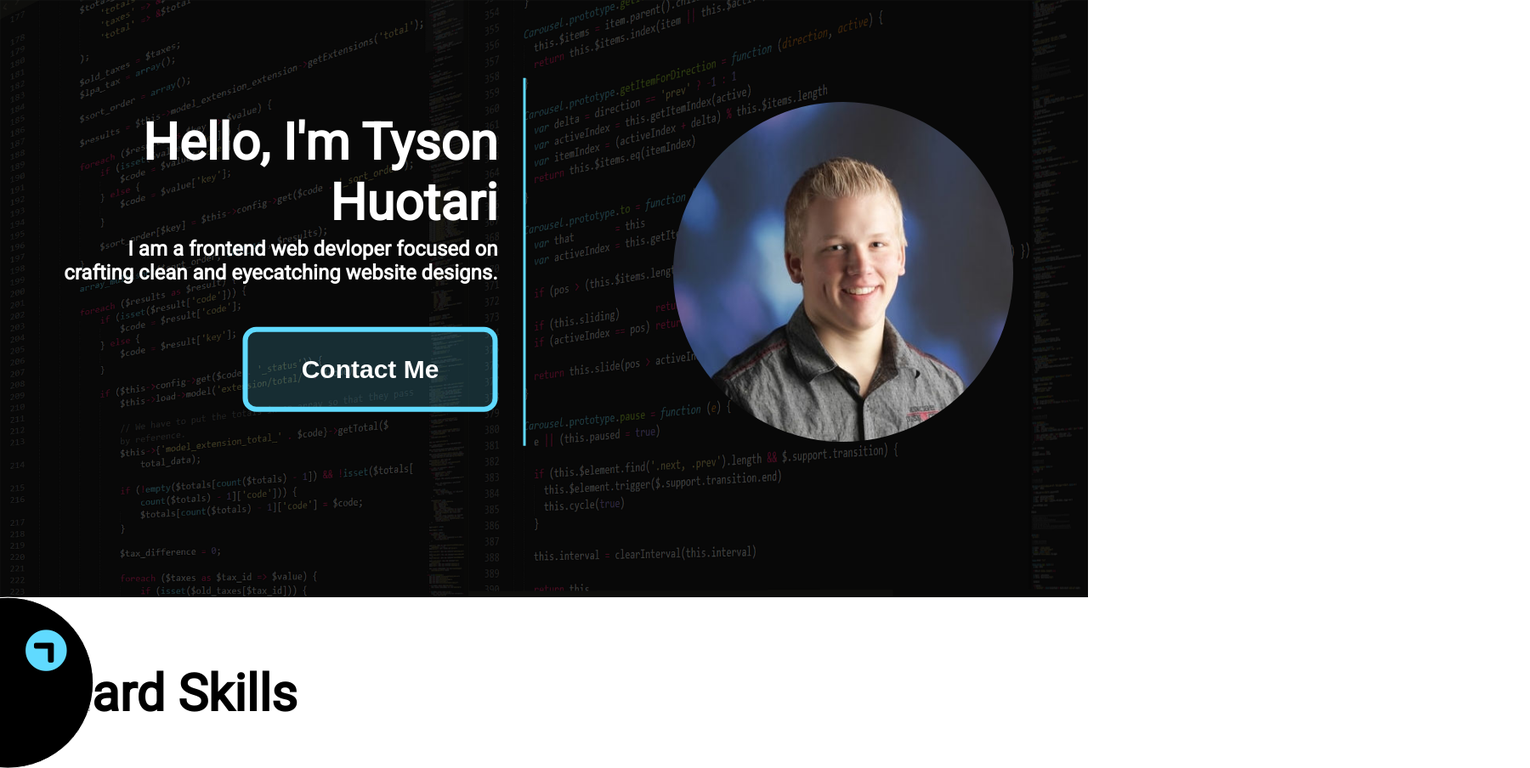
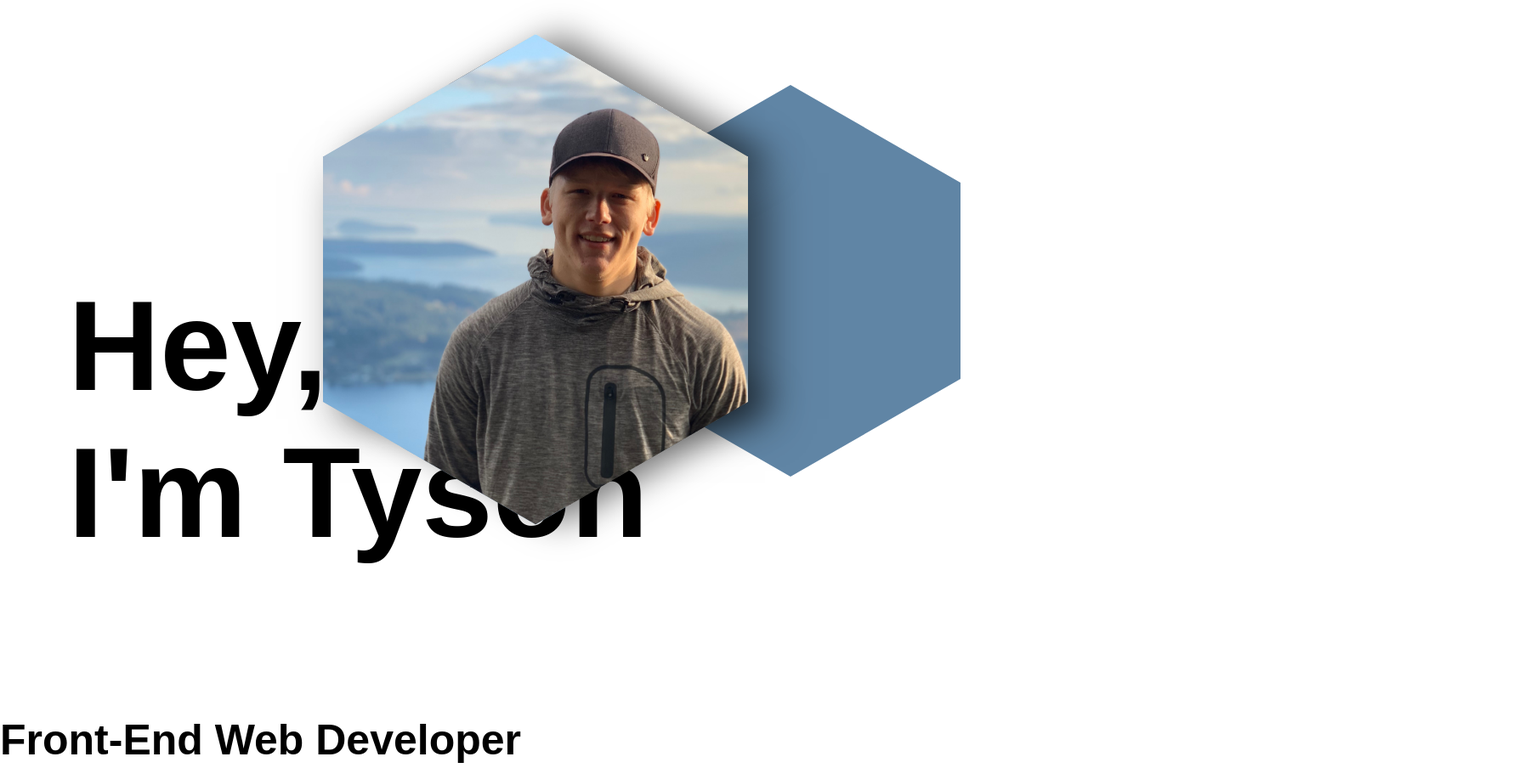
Before and after one commit to TysonH00t/Portfolio-Website, a plain HTML site: page index.html in a window 1280 px wide. Shown: the top 904 px of the page at 85% size, 1800 px wide, since content can reach past the window. Drawn offline with nearby package versions, Linux system fonts and the light colour scheme.

Commit message:
Creating new page

```diff
--- a/index.html
+++ b/index.html
@@ -1,53 +1,53 @@
 <!DOCTYPE html>
 <html>
-
   <head>
     <title>Portfolio Website</title>
-    <link href="https://fonts.googleapis.com/css?family=Roboto" rel="stylesheet">
-    <link rel="stylesheet" type="text/css" href="main.css">
-    <link rel="stylesheet" href="https://use.fontawesome.com/releases/v5.0.13/css/all.css" integrity="sha384-DNOHZ68U8hZfKXOrtjWvjxusGo9WQnrNx2sqG0tfsghAvtVlRW3tvkXWZh58N9jp"
-        crossorigin="anonymous">
-
+    <link
+      href="https://fonts.googleapis.com/css?family=Roboto"
+      rel="stylesheet"
+    />
+    <link rel="stylesheet" type="text/css" href="main.css" />
+    <link
+      rel="stylesheet"
+      href="https://use.fontawesome.com/releases/v5.0.13/css/all.css"
+      integrity="sha384-DNOHZ68U8hZfKXOrtjWvjxusGo9WQnrNx2sqG0tfsghAvtVlRW3tvkXWZh58N9jp"
+      crossorigin="anonymous"
+    />
   </head>
 
   <body>
-    <div id="menu">
-        <div id="menu-arrow">
-            <i class="fas fa-chevron-circle-down"></i>
+    <div class="body">
+        <div class="header-text">
+          <div class="header-h1">
+            <h1>Hey, <br />I'm Tyson</h1>
           </div>
-        <div id="menu-list">
-            <div id="menu-div-1" class="menu-div">
-                <span id="menu-icon-1" class="menu-icon">
-                    <i class="fas fa-laptop"></i>
-                </span>
-                <p>Skills</p>
+          <div class="header-gradient gradientScroll"></div>
         </div>
-            <div id="menu-div-2" class="menu-div">
-                <span id="menu-icon-2" class="menu-icon">
-                    <i class="fas fa-list"></i>
-                </span>
-                <p>Timeline</p>
-            </div>
-            <div id="menu-div-3" class="menu-div">
-                <span id="menu-icon-3" class="menu-icon">
-                    <i class="fas fa-address-book"></i>
-                </span>
-                <p>Contact</p>
+        <div class="header-photo">
+          <div class="photo fadeInDown">
+            <div class="hexagonPhoto">
+              <div class="hexTop"></div>
+              <div class="hexBottom"></div>
             </div>
           </div>
+          <div class="background fadeInLeft">
+            <div class="hexagon"></div>
           </div>
-    <div id="main-photo">
-        <img src="code.png" id="background-photo">
-        <div id="banner-text">
-            <h1>Hello, I'm Tyson Huotari</h1>
+        </div>
+      <div class='description'>
+          <h2>Front-End Web Developer</h2>
+      </div>
+      <div class="spacer"></div>
+    </div>
+    <!-- <div id="main-photo">
+            <h1>Hey, I'm Tyson</h1>
             <h2>I am a frontend web devloper focused on crafting clean and eyecatching website designs.</h2>
             <button>Contact Me</button>
-        </div>
         <span id="portrait-photo">
             <img src="portrait-square.jpg">
         </span>
-    </div>
-    <div>
+    </div> -->
+    <!-- <div>
         <h3>Hard Skills</h3>
         <div id="hard-skill-names">
             <p>HTML&nbsp;
@@ -102,45 +102,9 @@
             </div>
 
         </div>
+    </div> -->
 
-        <br>
-        <br>
-        <br>
-        <br>
-        <br>
-        <br>
-        <br>
-        <br>
-        <br>
-        <br>
-        <br>
-        <br>
-        <br>
-        <br>
-        <br>
-        <br>
-        <br>
-        <br>
-        <br>
-        <br>
-        <br>
-    </div>
-
-
-
-
-
-
-
-
-
-
-
-
-
-
-    <script src="https://cdnjs.cloudflare.com/ajax/libs/jquery/3.3.1/jquery.min.js"></script>
+    <script src="https://ajax.googleapis.com/ajax/libs/jquery/3.4.1/jquery.min.js"></script>
     <script src="main.js"></script>
   </body>
-
 </html>
--- a/main.css
+++ b/main.css
@@ -1,258 +1,225 @@
-body{
-    font-family: 'Roboto', sans-serif;
- margin: 0px;
+body {
+  margin: 0;
+  font-family: Arial, Helvetica, sans-serif;
 }
 
-h3 {
-    font-size: 60px;
-    border-left: 5px solid #60daff;
-    margin-left: 40px;
-    padding-left: 20px;
-    height: 100px;
-    line-height: 100px;
+.spacer {
+  height: 2000px;
 }
 
-
-
-/*
-    == IMAGE DIV ==
-*/
-
-#mainphoto {
-    position: relative;
-    width: 100%;
+h1 {
+  font-size: 150px;
 }
 
-#background-photo {
-    width: 100%;
+h2 {
+  font-size: 50px;
 }
 
-#portrait-photo img{
-    opacity: 0;
-    width: 400px;
-    border-radius: 50%;
-    position: absolute;
-    top: 0%;
-    left: 90%;
-    transform: translate(-90%, -30%);
-    transition: 1.5s;
+.body {
+  width: 1800px;
+  margin: 0 auto;
+  display: grid;
+  grid-template-columns: repeat(12, 1fr);
+  grid-template-rows: repeat(2, 800px); */
 }
 
-.load-top {
-    opacity: 1 !important;
-    top: 30% !important;
+.header-text {
+  padding-left: 80px;
+  padding-top: 220px;
+  /* grid-column: col / span 2; */
+  grid-column-start: 1;
+  grid-column-end: 7;
+  position: relative;
 }
 
-.load-left {
-    opacity: 1 !important;
-    left: 0% !important;
+.header-photo {
+  /* grid-column: col 3 / span 2; */
+  grid-column-start: 7;
+  grid-column-end: 13;
 }
 
-#banner-text {
-    width: 40%;
-    position: absolute;
-    top: 25%;
-    left: 10%;
-    transform: translate(-10%, -25%);
-    text-align: right;
-    color: white;
-    padding-right: 30px;
-    border-right: 3px solid #60daff;
+.header-gradient {
+  position: absolute;
+  top: 300px;
+  right: 0;
+  width: 100%;
+  height: 400px;
+  background: linear-gradient(
+    to right,
+    rgba(255, 255, 255, 0) 0%,
+    rgba(255, 255, 255, 1) 8%,
+    rgba(255, 255, 255, 1) 100%
+  );
+  animation-duration: 3s;
 }
 
-#banner-text * {
-    opacity: 0;
-    position: relative;
-    left: -50%;
-    transition: 2s;
+.photo {
+  position: absolute;
+  top: 200px;
+  right: 400px;
+  z-index: 3;
+  animation-duration: 3s;
 }
 
-#banner-text h1{
-    font-size: 60px;
-    font-weight: bold;
-    margin-bottom: 0px;
+.background {
+  z-index: 2;
+  position: absolute;
+  top: 100px;
+  right: 150px;
+  animation-duration: 3s;
 }
 
-#banner-text h2 {
-    margin-top: 5px;
+.description {
+  /* grid-column: col 1 / span 4; */
+  grid-column-start: 1;
+  grid-column-end: 13;
 }
 
-#banner-text button {
-    margin-top: 30px;
-    margin-bottom: 40px;
-    width: 300px;
-    height: 100px;
-    background: #60daff2c;
-    border-radius: 16px;
-    font-size: 30px;
-    color: rgb(255, 255, 255);
-    border-style: solid;
-    border-width: 6px;
-    border-color: #60daff;
-    font-weight: bold;
-    -webkit-transition: left 2s, background .25s;
-    transition: left 2s, background .25s;
+.hexagon {
+  position: relative;
+  width: 400px;
+  height: 230.94px;
+  background-color: #6085a5;
+  margin: 115.47px 0;
 }
 
-#banner-text button:hover {
-    background: #60daff;
+.hexagon:before,
+.hexagon:after {
+  content: "";
+  position: absolute;
+  width: 0;
+  border-left: 200px solid transparent;
+  border-right: 200px solid transparent;
 }
 
-/*
-   == MENU ==
-*/
-
-#menu {
-    position: fixed;
-    left: -8.5%;
-    top: 117.5%;
-    transform: translate(8.5%, -117.5%);
-    height: 200px;
-    width: 200px;
-    border-radius: 50%;
-    background: #000;
-    border: 1px solid white;
-    transition: .5s;
-    -webkit-transition: .5s;
+.hexagon:before {
+  bottom: 100%;
+  border-bottom: 115.47px solid #6085a5;
 }
 
-#menu:hover {
-    height: 400px;
-    width: 400px;
-    border: 3px solid #60daff;
-    left: -7.5%;
-    top: 130%;
-    transform: translate(7.5%, -130%);
+.hexagon:after {
+  top: 100%;
+  width: 0;
+  border-top: 115.47px solid #6085a5;
 }
 
-#menu-arrow {
-    position: absolute;
-    left: 60%;
-    top: 17.5%;
-    color: #60daff;
-    font-size: 50px;
-    transition: .5s;
-    -webkit-transition: .5s;
+.hexagonPhoto {
+  position: relative;
+  width: 500px;
+  height: 288.68px;
+  margin: 144.34px 0;
+  background: url(./Photos/NewProfile.jpg);
+  background-size: auto 577.3503px;
+  background-position: center;
+  box-shadow: 20px 20px 50px rgba(0, 0, 0, 0.55);
 }
 
-#menu:hover #menu-arrow{
-    color: white;
-    left: 22.5%;
-    top: 62.5%;
-    font-size: 20px;
-    transform: rotate(180deg);
+.hexTop,
+.hexBottom {
+  position: absolute;
+  z-index: 1;
+  width: 353.55px;
+  height: 353.55px;
+  overflow: hidden;
+  -webkit-transform: scaleY(0.5774) rotate(-45deg);
+  -ms-transform: scaleY(0.5774) rotate(-45deg);
+  transform: scaleY(0.5774) rotate(-45deg);
+  background: inherit;
+  left: 73.22px;
+  box-shadow: 20px 20px 50px rgba(0, 0, 0, 0.55);
 }
 
-#menu-arrow i {
-    transform: rotate(225deg);
+/*counter transform the bg image on the caps*/
+.hexTop:after,
+.hexBottom:after {
+  content: "";
+  position: absolute;
+  width: 500px;
+  height: 288.6751345948129px;
+  -webkit-transform: rotate(45deg) scaleY(1.7321) translateY(-144.3376px);
+  -ms-transform: rotate(45deg) scaleY(1.7321) translateY(-144.3376px);
+  transform: rotate(45deg) scaleY(1.7321) translateY(-144.3376px);
+  -webkit-transform-origin: 0 0;
+  -ms-transform-origin: 0 0;
+  transform-origin: 0 0;
+  background: inherit;
 }
 
-.menu-div  {
-    width: 300px;
-    position: absolute;
+.hexTop {
+  top: -176.7767px;
 }
 
-#menu-div-1 {
-    left: 25%;
-    top: 7.5%;
+.hexTop:after {
+  background-position: center top;
 }
 
-#menu-div-2 {
-    left: 35%;
-    top: 28.5%;
+.hexBottom {
+  bottom: -176.7767px;
 }
 
-#menu-div-3 {
-    left: 37.5%;
-    top: 50.5%;
+.hexBottom:after {
+  background-position: center bottom;
 }
 
-.menu-icon{
-    float: left;
-    border-radius: 50%;
-    background: white;
-    color: #000;
-    font-size: 50px;
+.hexagonPhoto:after {
+  content: "";
+  position: absolute;
+  top: 0px;
+  left: 0;
+  width: 500px;
+  height: 288.6751px;
+  z-index: 2;
+  background: inherit;
 }
 
-#menu-icon-1{
-    padding: 12px 11px;
+@keyframes fadeInDown {
+  0% {
+    opacity: 0;
+    transform: translateY(-800px);
+  }
+  50% {
+    opacity: 0;
+    transform: translateY(-800px);
+  }
+  100% {
+    opacity: 1;
+    transform: translateY(0);
+  }
 }
 
-#menu-icon-2{
-    padding: 10px 16px;
+.fadeInDown {
+  animation-name: fadeInDown;
 }
 
-#menu-icon-3{
-    padding: 10px 18.5px;
+@keyframes fadeInLeft {
+  0% {
+    opacity: 0;
+    transform: translate(600px, -800px);
+  }
+  50% {
+    opacity: 0;
+    transform: translate(600px, -800px);
+  }
+  100% {
+    opacity: 1;
+    transform: translate(0, 0);
+  }
 }
 
-#menu p {
-    color: white;
-    margin-left: 10px;
-    font-size: 40px;
-    line-height: 10px;
-    float: left;
+.fadeInLeft {
+  animation-name: fadeInLeft;
 }
 
-.menu-div:hover p{
-    color: #60daff !important   ;
+@keyframes gradientScroll {
+  0% {
+    width: 100%;
+  }
+  100% {
+    width: 0%;
+  }
 }
 
-.menu-div:hover span{
-    background: #60daff;
+.gradientScroll {
+  animation-name: gradientScroll;
+  animation-fill-mode: forwards;
 }
-
-#menu-list{
-    opacity: 0;
-    transition: 1s;
-}
-
-/*
-    == Skills ==
-*/
-#hard-skill-names {
-    float: left;
-    width: 20%;
-    text-align: right;
-    border-right: 5px solid #60daff;
-}
-
-#hard-skill-names p {
-    margin: 10px;
-    font-size: 20px;
-    line-height: 40px;
-}
-
-
-#hard-skills{
-    display: none;
-    width: 30%;
-    float: left;
-}
-
-.container {
-    margin: 10px 0px;
-    width: 100%;
-    background-color: #ddd;
-}
-
-.skills {
-    display: block;
-    text-align: right;
-    padding-right: 20px;
-    line-height: 40px;
-    color: white;
-    background: linear-gradient(to right, #60daff 50%, #ddd 50%);
-    background-size: 200% 100%;
-    background-position: right bottom;
-    transition: all 1.5s ease-out;
-}
-
-
-.eighty {width: 75%;}
-.seventyfive {width: 70%;}
-.seventy {width: 65%;}
-.sixtyfive {width: 60%;}
-.fiftyfive {width: 50%;}
-.fourtyfive {width: 40%;}
--- a/main.js
+++ b/main.js
@@ -1,25 +1,12 @@
 $(document).ready(function() {
-    $("#portrait-photo img").addClass("load-top");
-    $("#banner-text *").addClass("load-left");
-});
+
+    /* Every time the window is scrolled ... */
+    $(window).scroll( function(){
 
 
-$("#menu").hover(function () {
-    $("#menu-list").css({display: "block"});
-    setTimeout(function(){
-        $("#menu-list").css({opacity: "1"});
-    }, 500);
-},
-function () {
-    $("#menu-list").css({display: "none"});
-    $("#menu-list").css({opacity: "0"});
-});
+        if($(window).scrollTop() > 0 && $(window).scrollTop() < 600) {
+            $(".photo").css({top: (600 - $(window).scrollTop())/3 + 'px'});
+        }
 
-$(document).scroll(function () {
-    var y = $(this).scrollTop();
-    if (y > 600) {
-        $('#hard-skills').fadeIn();
-        $(".skills").css({"background-position": "left bottom"});
-    }
-
-});
+    });
+    });
```
Also changed, not shown: Photos/NewProfile.jpg (added), Portrait.jpg (added), 4 other files. Lines whose indentation alone changed are shown as unchanged.
